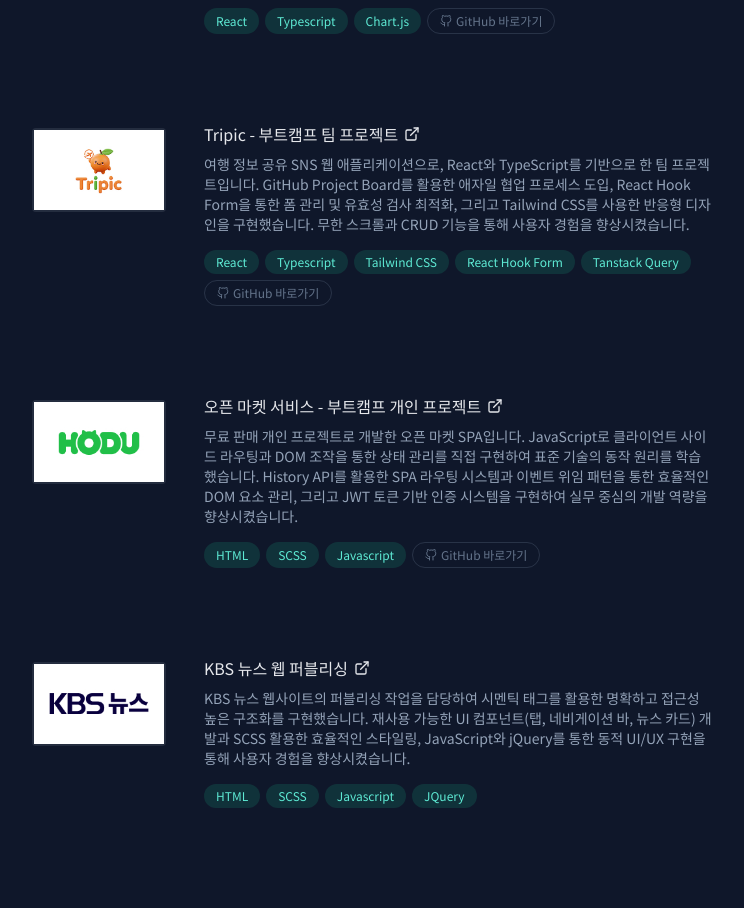
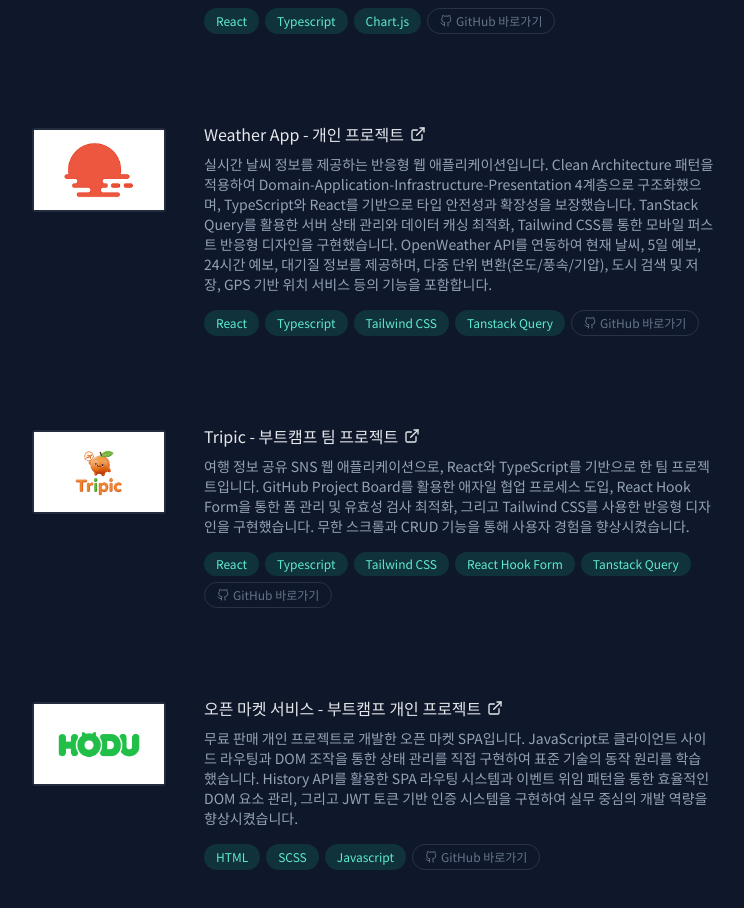
Before and after one commit to itstrap1016/portfolio, a React (Vite) app: page /#about in a window 1280 px wide. Shown: the part 1420-2328 px from the top of the page, without its empty margins (526-1270 px from the left). Built offline with nearby package versions, Linux system fonts and the light colour scheme.

Commit message:
프로젝트 리스트 추가

```diff
--- a/src/data/project.ts
+++ b/src/data/project.ts
@@ -7,6 +7,15 @@ export const projectData = [
     skills: ["React", "Typescript", "Chart.js"],
     linkUrl: "https://www.job-ai.co.kr/",
     githubLinkUrl: "https://github.com/GenAIJobScape/JobScape",
+  },
+  {
+    image: "/images/weather.jpg",
+    title: "Weather App - 개인 프로젝트",
+    content:
+      "실시간 날씨 정보를 제공하는 반응형 웹 애플리케이션입니다. Clean Architecture 패턴을 적용하여 Domain-Application-Infrastructure-Presentation 4계층으로 구조화했으며, TypeScript와 React를 기반으로 타입 안전성과 확장성을 보장했습니다. TanStack Query를 활용한 서버 상태 관리와 데이터 캐싱 최적화, Tailwind CSS를 통한 모바일 퍼스트 반응형 디자인을 구현했습니다. OpenWeather API를 연동하여 현재 날씨, 5일 예보, 24시간 예보, 대기질 정보를 제공하며, 다중 단위 변환(온도/풍속/기압), 도시 검색 및 저장, GPS 기반 위치 서비스 등의 기능을 포함합니다.",
+    skills: ["React", "Typescript", "Tailwind CSS", "Tanstack Query"],
+    linkUrl: "https://itstrap1016.github.io/weather-app/",
+    githubLinkUrl: "https://github.com/itstrap1016/weather-app",
   },
   {
     image: "/images/tripic.jpg",
```
Also changed, not shown: public/images/weather.jpg (added).
